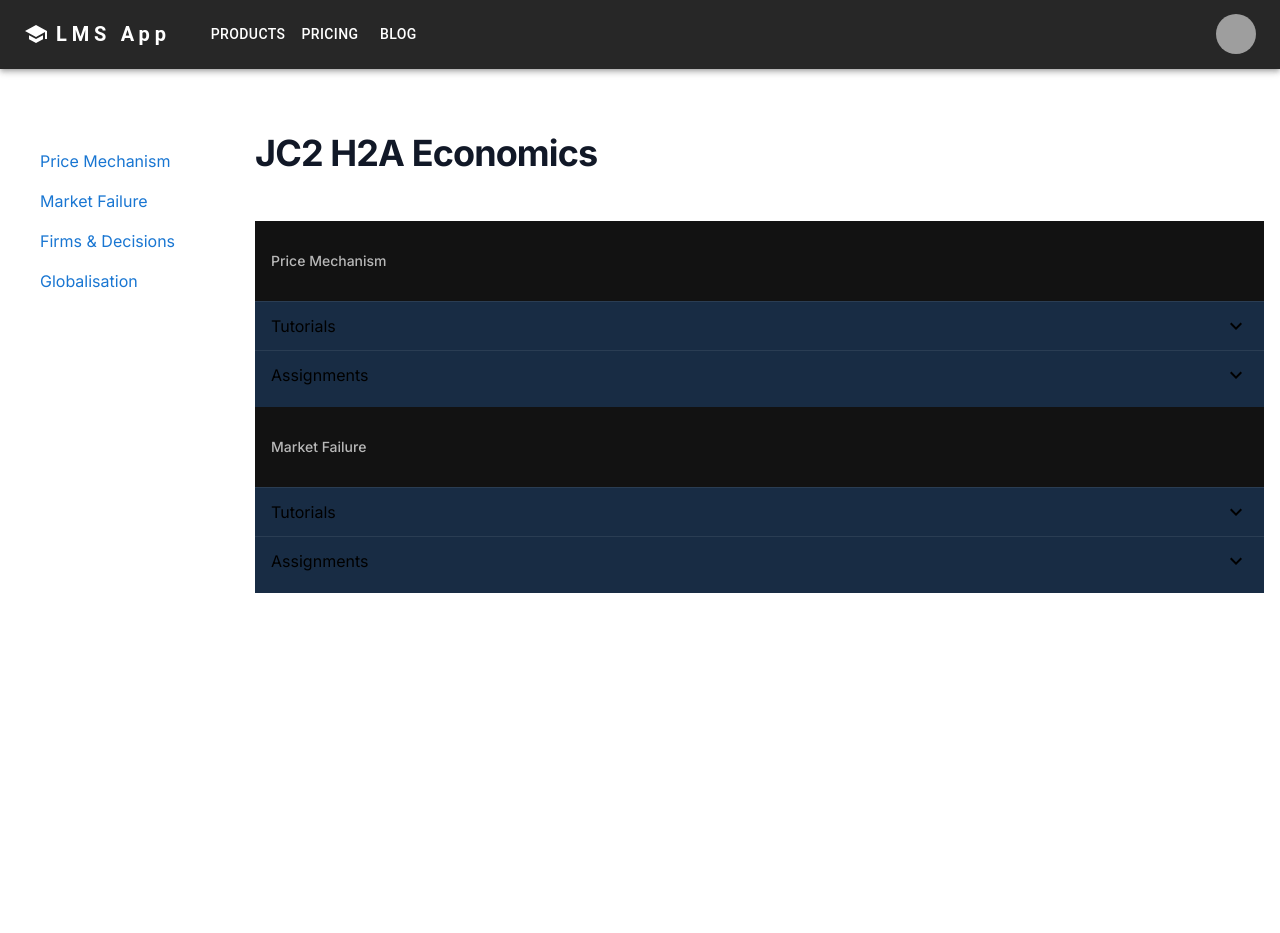
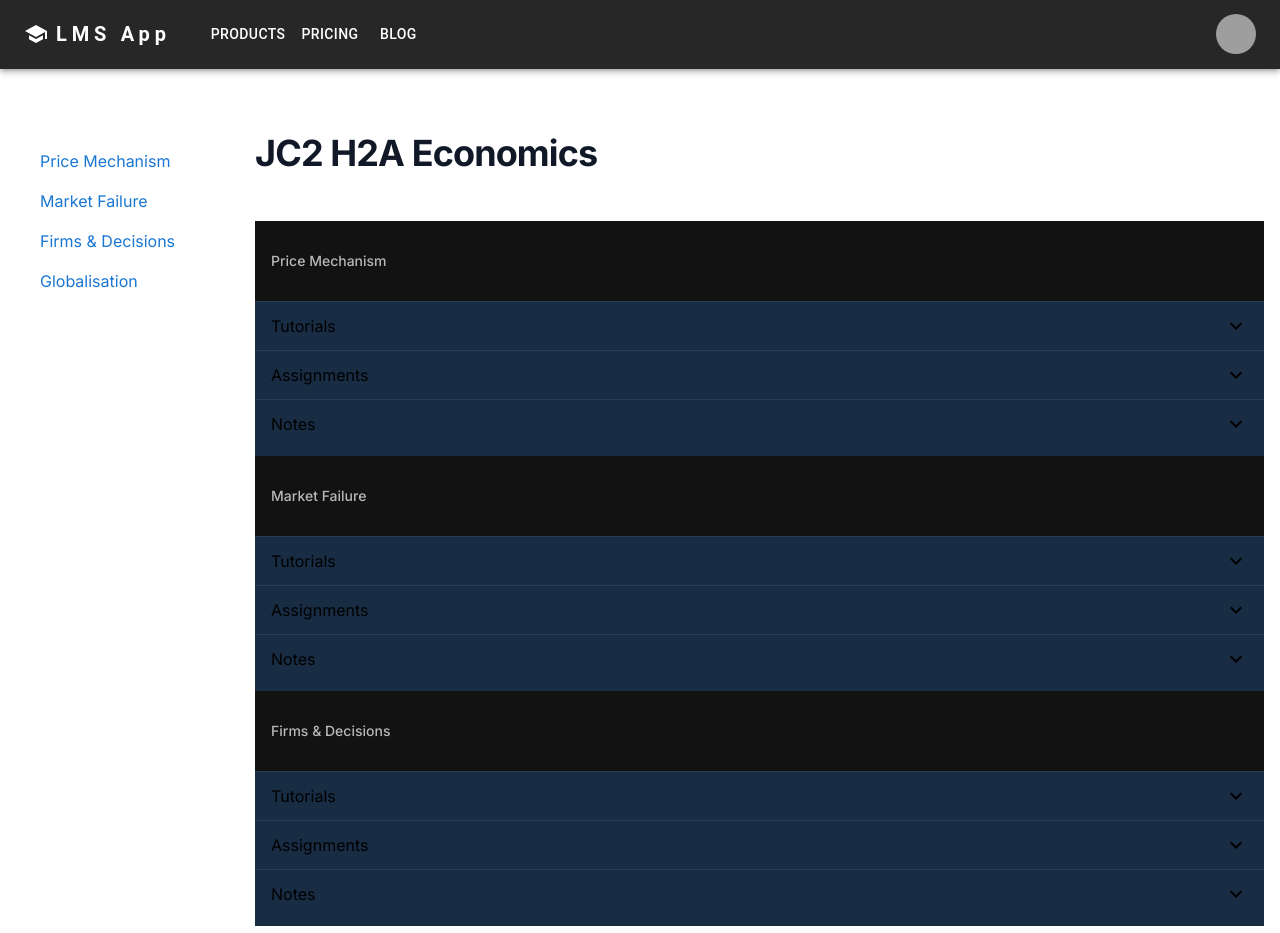
Before and after one commit to xxdydx/Learny-LMS, a Next.js app in the folder frontend/: page / in a window 1280 px wide. Built offline with nearby package versions, Linux system fonts and the light colour scheme; grey boxes are pictures that could not be loaded.

Commit message:
dynamic rendering of chapters, sections, files
all these different sections are rendering dynamically based on sample data given

```diff
--- a/frontend/src/app/components/ChapterView.tsx
+++ b/frontend/src/app/components/ChapterView.tsx
@@ -11,10 +11,11 @@ import ExpandMore from "@mui/icons-material/ExpandMore";
 import { createTheme, ThemeProvider } from "@mui/material";
 import { Inter } from "next/font/google";
 import Divider from "@mui/material/Divider";
+import { Chapter, Section, File } from "../types";
 
 const inter = Inter({ subsets: ["latin"] });
 
-export default function ChapterView({ chapter }: { chapter: string }) {
+export default function ChapterView({ chapter }: { chapter: Chapter }) {
   const theme = createTheme({
     typography: {
       fontFamily: inter.style.fontFamily,
@@ -24,13 +25,20 @@ export default function ChapterView({ chapter }: { chapter: string }) {
     },
   });
 
-  const IndivListItem = ({
-    name,
-    subitems,
-  }: {
-    name: string;
-    subitems: string;
-  }) => {
+  // Component for each file
+  const IndivListFile = ({ file }: { file: File }) => {
+    return (
+      <List component="div" disablePadding>
+        <Divider light />
+        <ListItemButton sx={{ pl: 4 }}>
+          <ListItemText primary={file.fileName} className="dark:text-text" />
+        </ListItemButton>
+      </List>
+    );
+  };
+
+  // Component for each section
+  const IndivListItem = ({ section }: { section: Section }) => {
     const [open, setOpen] = React.useState(false);
     const handleClick = () => {
       setOpen(!open);
@@ -39,7 +47,7 @@ export default function ChapterView({ chapter }: { chapter: string }) {
       <>
         <Divider light />
         <ListItemButton onClick={handleClick}>
-          <ListItemText primary={name} className="dark:text-text" />
+          <ListItemText primary={section.title} className="dark:text-text" />
 
           {open ? (
             <ExpandLess className="dark:text-text" />
@@ -49,12 +57,9 @@ export default function ChapterView({ chapter }: { chapter: string }) {
         </ListItemButton>
 
         <Collapse in={open} timeout="auto" unmountOnExit>
-          <List component="div" disablePadding>
-            <Divider light />
-            <ListItemButton sx={{ pl: 4 }}>
-              <ListItemText primary={subitems} className="dark:text-text" />
-            </ListItemButton>
-          </List>
+          {section.files.map((file) => (
+            <IndivListFile file={file} />
+          ))}
         </Collapse>
       </>
     );
@@ -64,7 +69,7 @@ export default function ChapterView({ chapter }: { chapter: string }) {
     <ThemeProvider theme={theme}>
       <List
         className="bg-[#182c44] w-full lg:max-w-6xl mb-12"
-        id={chapter}
+        id={chapter.title}
         component="nav"
         aria-labelledby="nested-list-subheader"
         subheader={
@@ -73,13 +78,13 @@ export default function ChapterView({ chapter }: { chapter: string }) {
             id="nested-list-subheader"
             className="py-4 bg-[#182c44] font-bold text-xl dark:text-sky-400"
           >
-            {chapter}
+            {chapter.title}
           </ListSubheader>
         }
       >
-        <IndivListItem name="Tutorials" subitems="Tutorial 1" />
-
-        <IndivListItem name="Assignments" subitems="Assignment 2" />
+        {chapter.sections.map((section) => (
+          <IndivListItem section={section} />
+        ))}
       </List>
     </ThemeProvider>
   );
--- a/frontend/src/app/page.tsx
+++ b/frontend/src/app/page.tsx
@@ -21,8 +21,9 @@ export default function MyPage() {
                   {sampleCourse.title}
                 </h1>
 
-                <ChapterView chapter="Price Mechanism" />
-                <ChapterView chapter="Market Failure" />
+                {sampleCourse.chapters.map((chapter) => (
+                  <ChapterView chapter={chapter} />
+                ))}
               </div>
             </main>
           </div>
```
